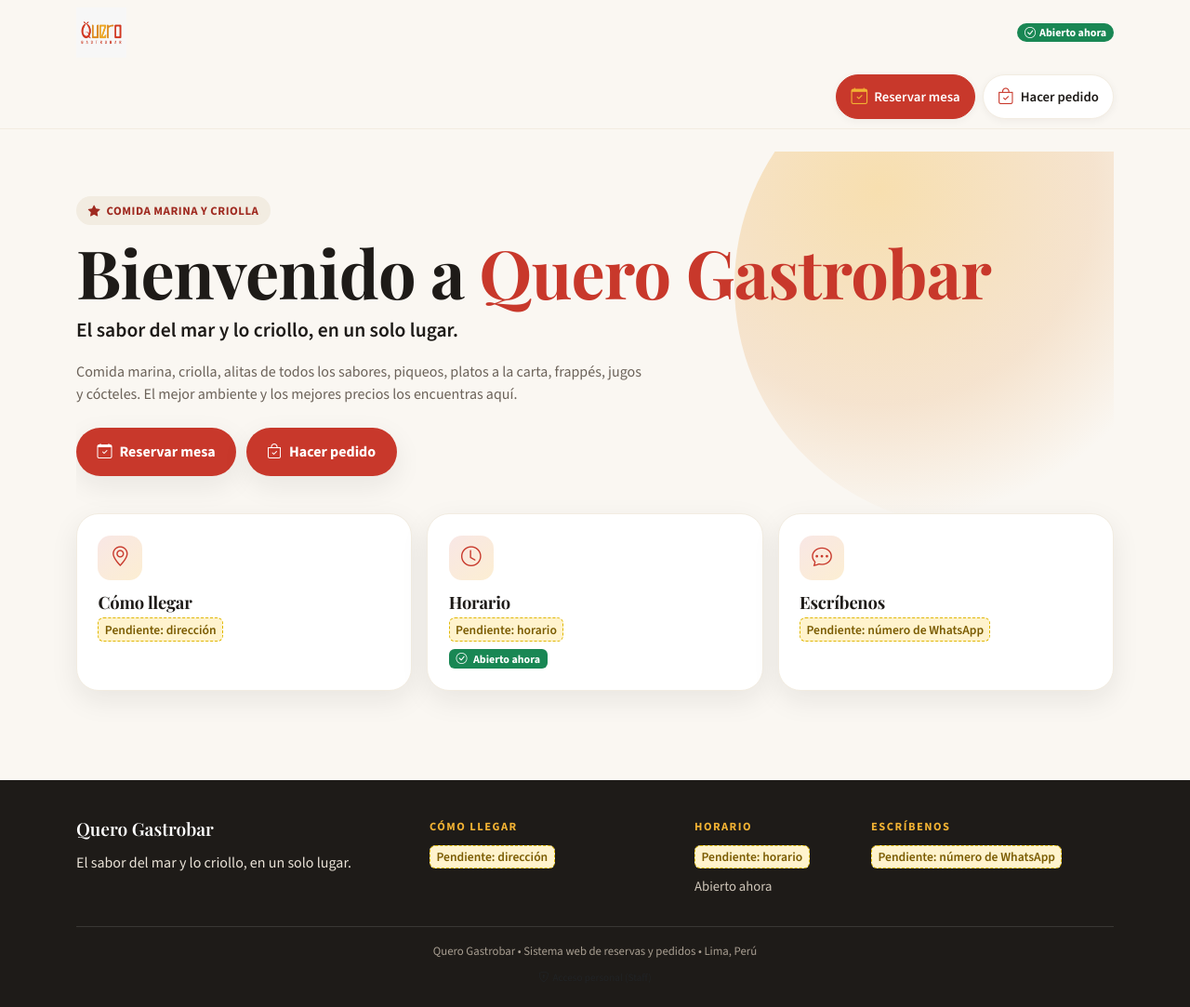
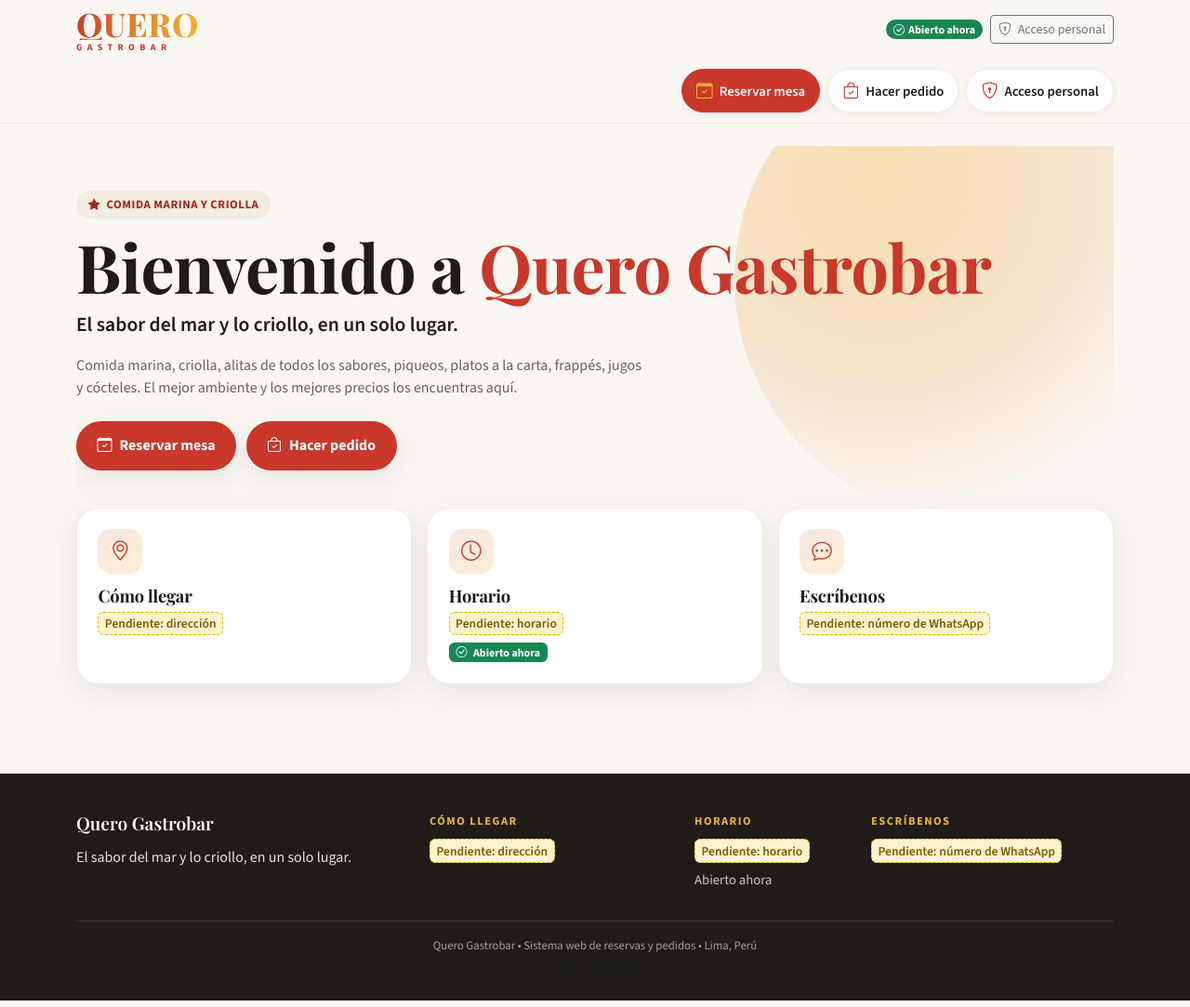
Before and after one commit to jeremy14147c-droid/Reservas_Quero, a Flask app: page / in a window 1280 px wide. Shown: the whole page at 93% size. Run offline with Flask 3, Linux system fonts and the light colour scheme; data that the repository does not hold is empty; parts of the project's set-up code (start-up, migrations or seed data) failed here and were passed over; some libraries are stand-ins or nearby versions.

Commit message:
fix: logo como wordmark en cabecera y acceso al staff visible (Fase 3.5)

```diff
--- a/app/static/css/cliente.css
+++ b/app/static/css/cliente.css
@@ -121,7 +121,7 @@ body.pagina-cliente {
 
 .wordmark .wordmark-quero {
     font-family: var(--fuente-titulos);
-    font-size: 2rem;
+    font-size: 2.2rem;
     font-weight: 800;
     letter-spacing: 0.02em;
     background: linear-gradient(100deg, var(--quero-rojo) 0%, var(--quero-naranja) 55%, var(--quero-amarillo) 100%);
@@ -492,7 +492,7 @@ body.pagina-cliente {
     }
 
     .wordmark .wordmark-quero {
-        font-size: 1.7rem;
+        font-size: 1.9rem;
     }
 
     .hero-cliente {
--- a/app/templates/base_cliente.html
+++ b/app/templates/base_cliente.html
@@ -48,16 +48,13 @@
         <div class="container">
             <div class="d-flex align-items-center justify-content-between py-2 gap-3">
                 <a class="logo-cliente" href="{{ url_for('publico.inicio') }}" aria-label="Ir al inicio de {{ marca.nombre }}">
-                    {% if logo_existe %}
-                        <img src="{{ url_for('static', filename='img/logo.png') }}" alt="Logo de {{ marca.nombre | upper }}">
-                    {% else %}
                     <span class="wordmark" id="marca-texto">
                         <span class="wordmark-quero">QUERO</span>
                         <span class="wordmark-gastrobar">GASTROBAR</span>
                     </span>
-                    {% endif %}
                 </a>
 
+                <div class="d-flex align-items-center gap-2">
                     {% if marca.abierto %}
                         <span class="badge rounded-pill text-bg-success d-none d-sm-inline-flex">
                             <i class="bi bi-check-circle me-1"></i> Abierto ahora
@@ -67,6 +64,10 @@
                             <i class="bi bi-clock-history me-1"></i> Cerrado por ahora
                         </span>
                     {% endif %}
+                    <a href="{{ url_for('auth.login') }}" class="btn btn-sm btn-outline-secondary" title="Panel de administración y personal">
+                        <i class="bi bi-shield-lock me-1"></i> Acceso personal
+                    </a>
+                </div>
             </div>
 
             <nav class="accesos-cliente" aria-label="Accesos rápidos del cliente">
@@ -86,6 +87,9 @@
                     <i class="bi bi-whatsapp"></i> WhatsApp
                 </a>
                 {% endif %}
+                <a class="acceso" href="{{ url_for('auth.login') }}">
+                    <i class="bi bi-shield-lock"></i> Acceso personal
+                </a>
             </nav>
         </div>
     </header>
```
Lines whose indentation alone changed are shown as unchanged.
